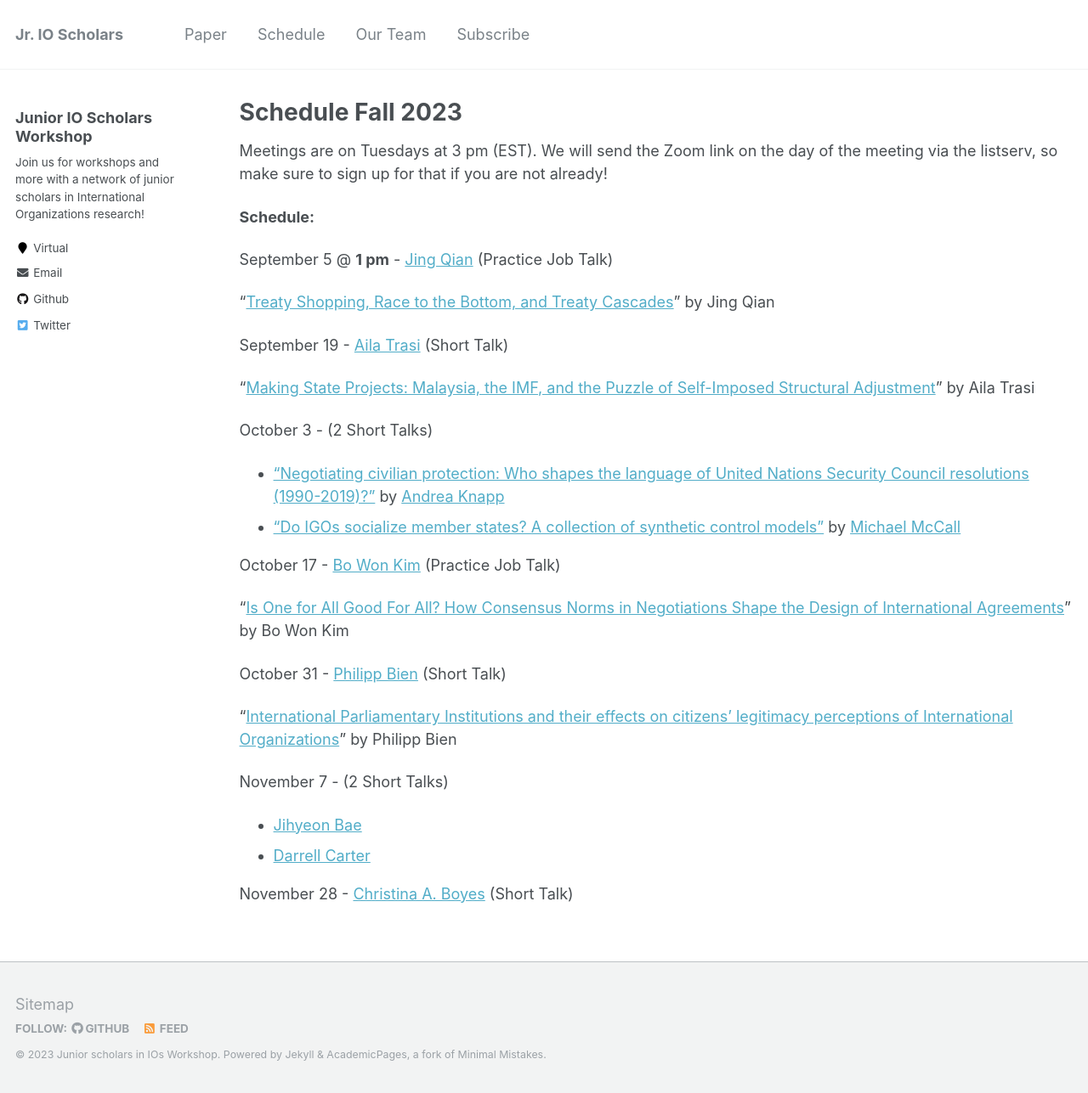
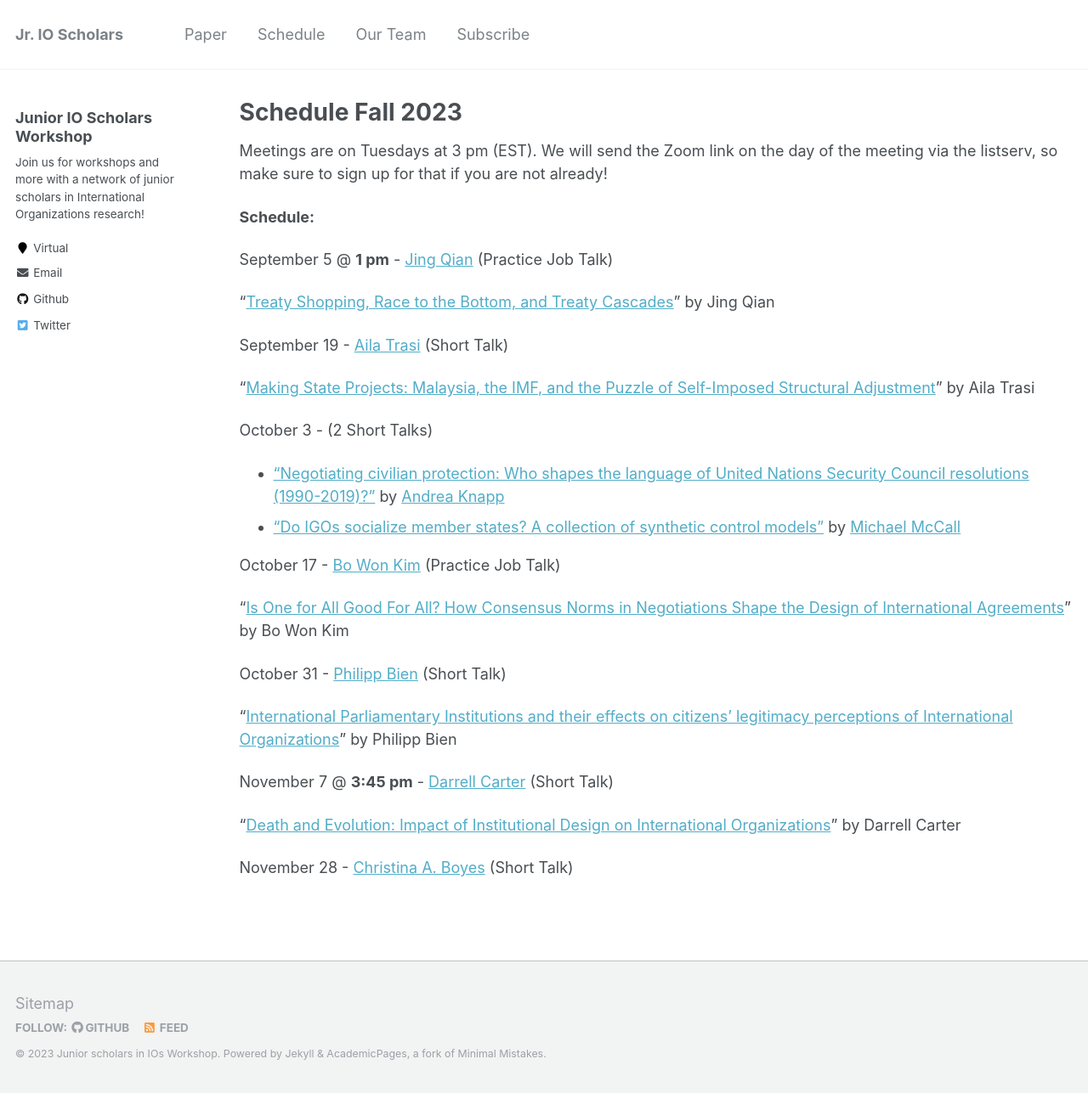
Before and after one commit to IO-workshop/IO-workshop.github.io, a Jekyll site: the page built from _pages/schedule.md, in a window 1280 px wide and 1287 px high. Shown: the whole window at 85% size. Built offline with Jekyll 4.4.1, drawn with Linux system fonts in a browser that asks for light colours.

Commit message:
update for Nov. 7 paper

```diff
--- a/_pages/schedule.md
+++ b/_pages/schedule.md
@@ -30,9 +30,9 @@ October 31 - [Philipp Bien](https://www.polver.uni-konstanz.de/en/malang0/team/a
 
 "[International Parliamentary Institutions and their effects on citizens’ legitimacy perceptions of International Organizations](https://io-workshop.github.io/files/WorkingPaper161023.pdf)" by Philipp Bien
 
-November 7 - (2 Short Talks)
-- [Jihyeon Bae](https://www.polisci.washington.edu/people/jihyeon-bae)
-- [Darrell Carter](https://twitter.com/d_carterpolisci?lang=en)
+November 7 @ **3:45 pm** - [Darrell Carter](https://twitter.com/d_carterpolisci?lang=en) (Short Talk)
+
+"[Death and Evolution: Impact of Institutional Design on International Organizations](https://io-workshop.github.io/files/Darrell Carter - IGO Death Draft v2.pdf)" by Darrell Carter
 
 November 28 - [Christina A. Boyes](https://christinaaboyes.weebly.com/) (Short Talk)
 
```
Also changed, not shown: 1 other file.
